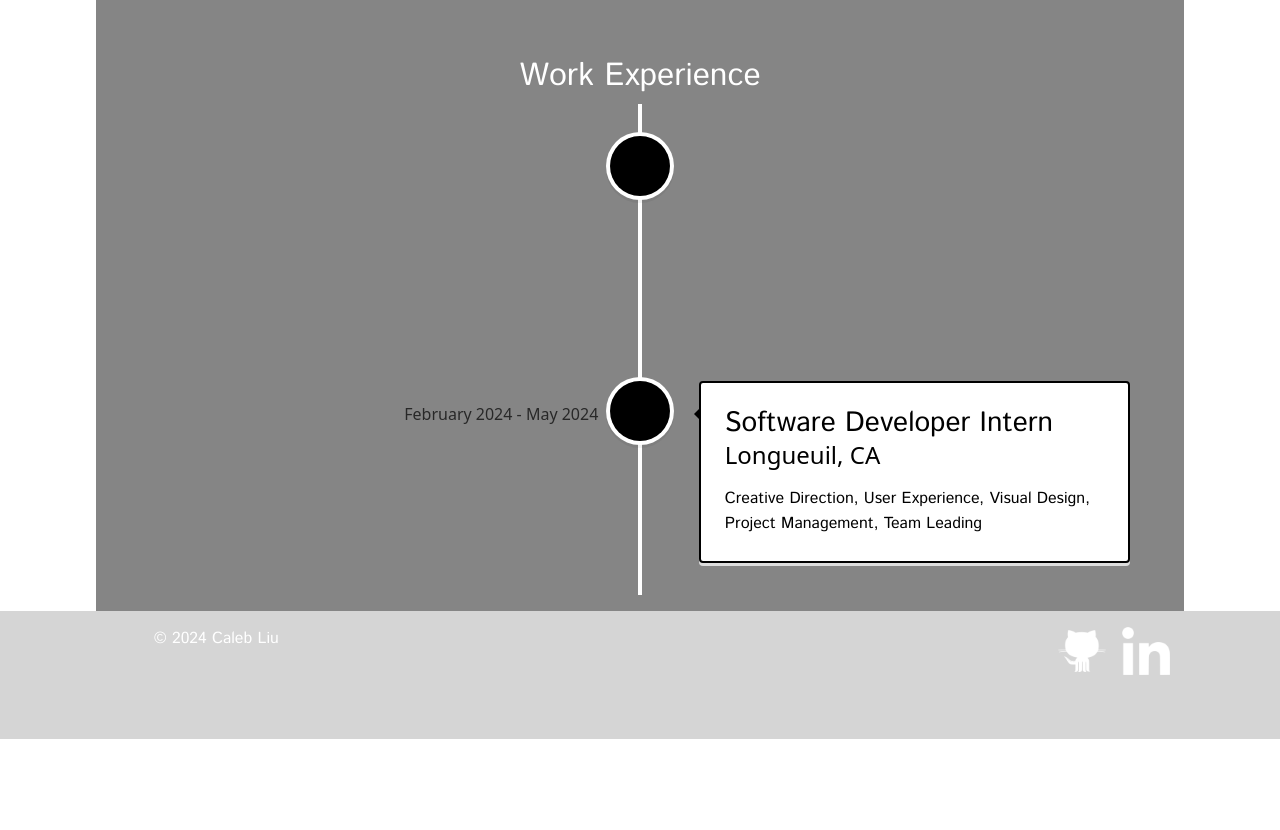
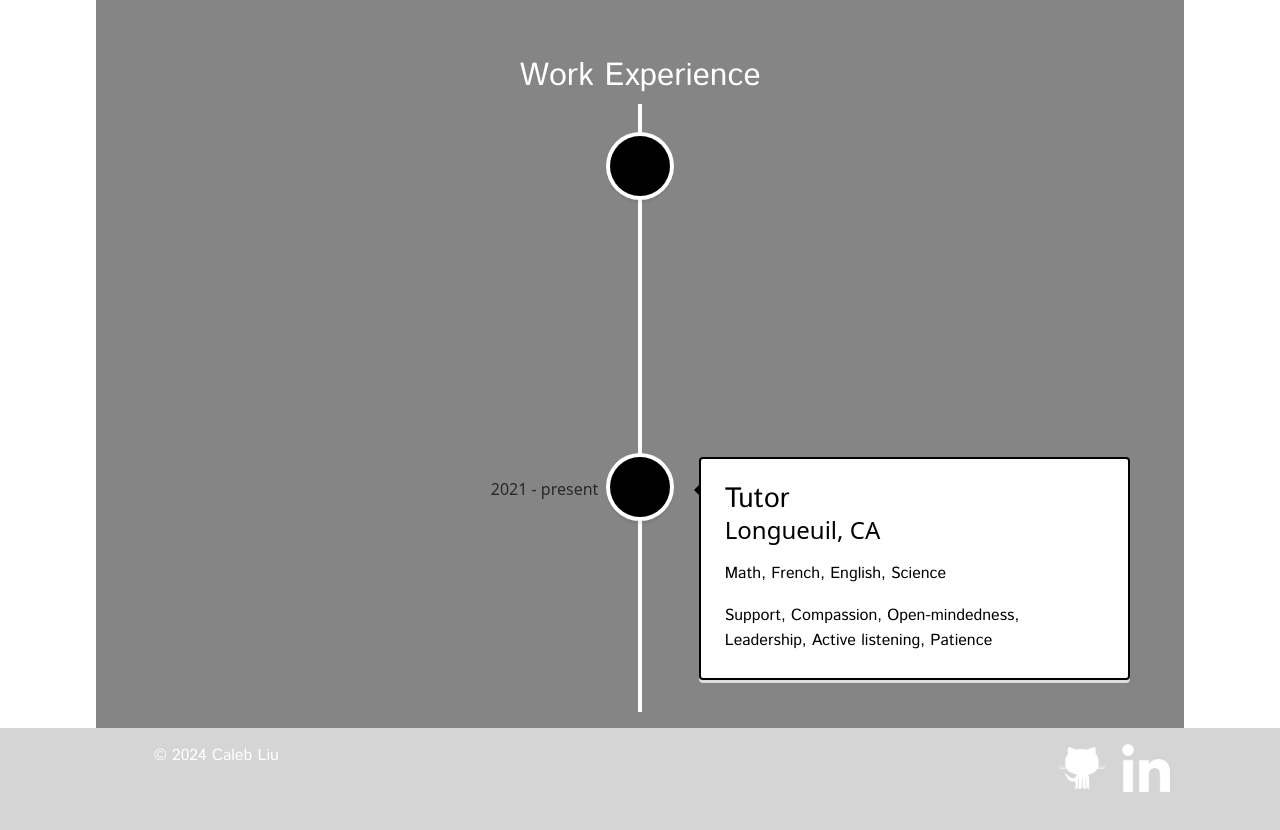
Before and after one commit to liu-cal/Portfolio, a React (Create React App) app in the folder portfolio_frontend/: page /Skills in a window 1280 px wide. Shown: the part 1060-1890 px from the top of the page. Before the commit the page ends 1799 px from the top, so only its background shows below. Built offline with nearby package versions, Linux system fonts and the light colour scheme.

Commit message:
Modified work experience in Skills page

```diff
--- a/portfolio_frontend/src/pages/SkillsPage.js
+++ b/portfolio_frontend/src/pages/SkillsPage.js
@@ -80,6 +80,24 @@ function SkillsPage() {
                                 className="vertical-timeline-element--work"
                                 contentStyle={{ background: 'white', color: 'black', border: "solid 2px black" }}
                                 contentArrowStyle={{ borderRight: '7px solid  black' }}
+                                date="February 2024 - May 2024"
+                                iconStyle={{
+                                    background: 'black', color: '#fff'
+                                }}
+                            >
+                                <h3 className="vertical-timeline-element-title">Web Developer Intern - East West Quebec</h3>
+                                <h4 className="vertical-timeline-element-subtitle">Longueuil, CA</h4>
+                                <p>
+                                    Operational Excellence Team
+                                </p>
+                                <p>
+                                    Full-stack, C#, Blazor Syncfusion, Web API, MVC, EPPlus, Sql Server Management Studio 19
+                                </p>
+                            </VerticalTimelineElement>
+                            <VerticalTimelineElement
+                                className="vertical-timeline-element--work"
+                                contentStyle={{ background: 'white', color: 'black', border: "solid 2px black" }}
+                                contentArrowStyle={{ borderRight: '7px solid  black' }}
                                 date="2021 - present"
                                 iconStyle={{
                                     background: 'black', color: '#fff'
@@ -88,23 +106,10 @@ function SkillsPage() {
                                 <h3 className="vertical-timeline-element-title">Tutor</h3>
                                 <h4 className="vertical-timeline-element-subtitle">Longueuil, CA</h4>
                                 <p>
-                                    Creative Direction, User Experience, Visual Design, Project Management, Team Leading
+                                    Math, French, English, Science
                                 </p>
-                            </VerticalTimelineElement>
-
-                            <VerticalTimelineElement
-                                className="vertical-timeline-element--work"
-                                contentStyle={{ background: 'white', color: 'black', border: "solid 2px black" }}
-                                contentArrowStyle={{ borderRight: '7px solid  black' }}
-                                date="February 2024 - May 2024"
-                                iconStyle={{
-                                    background: 'black', color: '#fff'
-                                }}
-                            >
-                                <h3 className="vertical-timeline-element-title">Software Developer Intern</h3>
-                                <h4 className="vertical-timeline-element-subtitle">Longueuil, CA</h4>
                                 <p>
-                                    Creative Direction, User Experience, Visual Design, Project Management, Team Leading
+                                    Support, Compassion, Open-mindedness, Leadership, Active listening, Patience
                                 </p>
                             </VerticalTimelineElement>
                         </VerticalTimeline>
```
